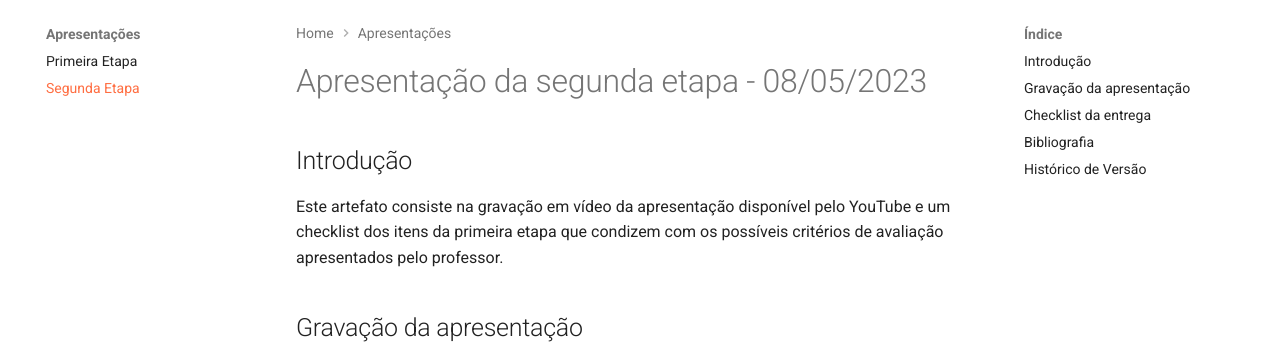
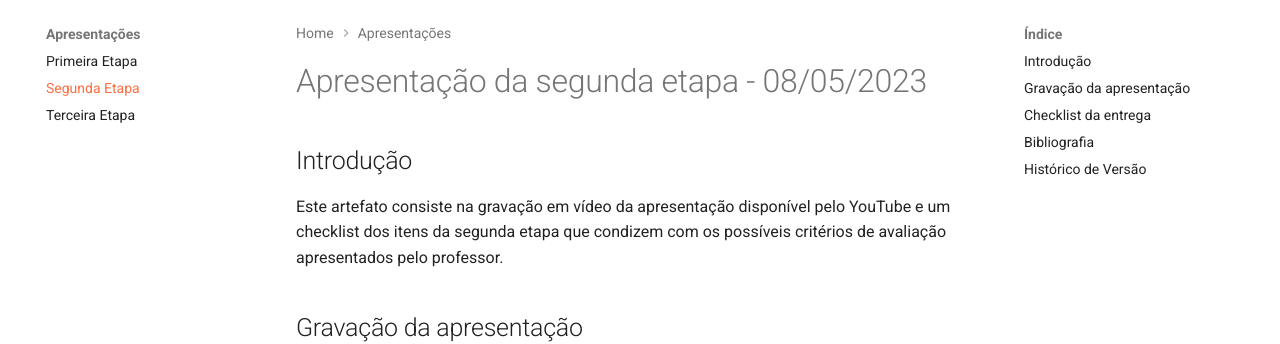
Before and after one commit to Interacao-Humano-Computador/2023.1-DetranGO, an MkDocs documentation site: the page built from docs/apresentacoes/2a_apresentacao.md, in a window 1280 px wide and 1400 px high. Shown: the part 125-469 px from the top of the window. Built offline with MkDocs 1.6.1 and Material for MkDocs 9.7.7, drawn with Linux system fonts in a browser that asks for light colours; comment, search, counter and statistics services are not loaded; some of the changed text lies outside the part shown.

Commit message:
create: pagina da terceira apresentacao

```diff
--- a/docs/apresentacoes/2a_apresentacao.md
+++ b/docs/apresentacoes/2a_apresentacao.md
@@ -2,7 +2,7 @@
 
 ## Introdução
 
-Este artefato consiste na gravação em vídeo da apresentação disponível pelo YouTube e um checklist dos itens da primeira etapa que condizem com os possíveis critérios de avaliação apresentados pelo professor.
+Este artefato consiste na gravação em vídeo da apresentação disponível pelo YouTube e um checklist dos itens da segunda etapa que condizem com os possíveis critérios de avaliação apresentados pelo professor.
 
 ## Gravação da apresentação
 
@@ -12,7 +12,7 @@
 
 <iframe width="560" height="315" src="https://www.youtube.com/embed/9z51UecbWsQ" title="YouTube video player" frameborder="0" allow="accelerometer; autoplay; clipboard-write; encrypted-media; gyroscope; picture-in-picture; web-share" allowfullscreen></iframe>
 
-Vídeo 1 - Apresentação da primeira etapa do projeto (Fonte: Membros do grupo).
+Vídeo 1 - Apresentação da segunda etapa do projeto (Fonte: Membros do grupo).
 
 </center>
 
--- a/mkdocs.yml
+++ b/mkdocs.yml
@@ -69,6 +69,7 @@
     - Apresentações:
           - Primeira Etapa: apresentacoes/1a_apresentacao.md
           - Segunda Etapa: apresentacoes/2a_apresentacao.md
+          - Terceira Etapa: apresentacoes/3a_apresentacao.md
 
 markdown_extensions:
   - tables
```
Also changed, not shown: docs/apresentacoes/3a_apresentacao.md (added, +59 -0 lines).
